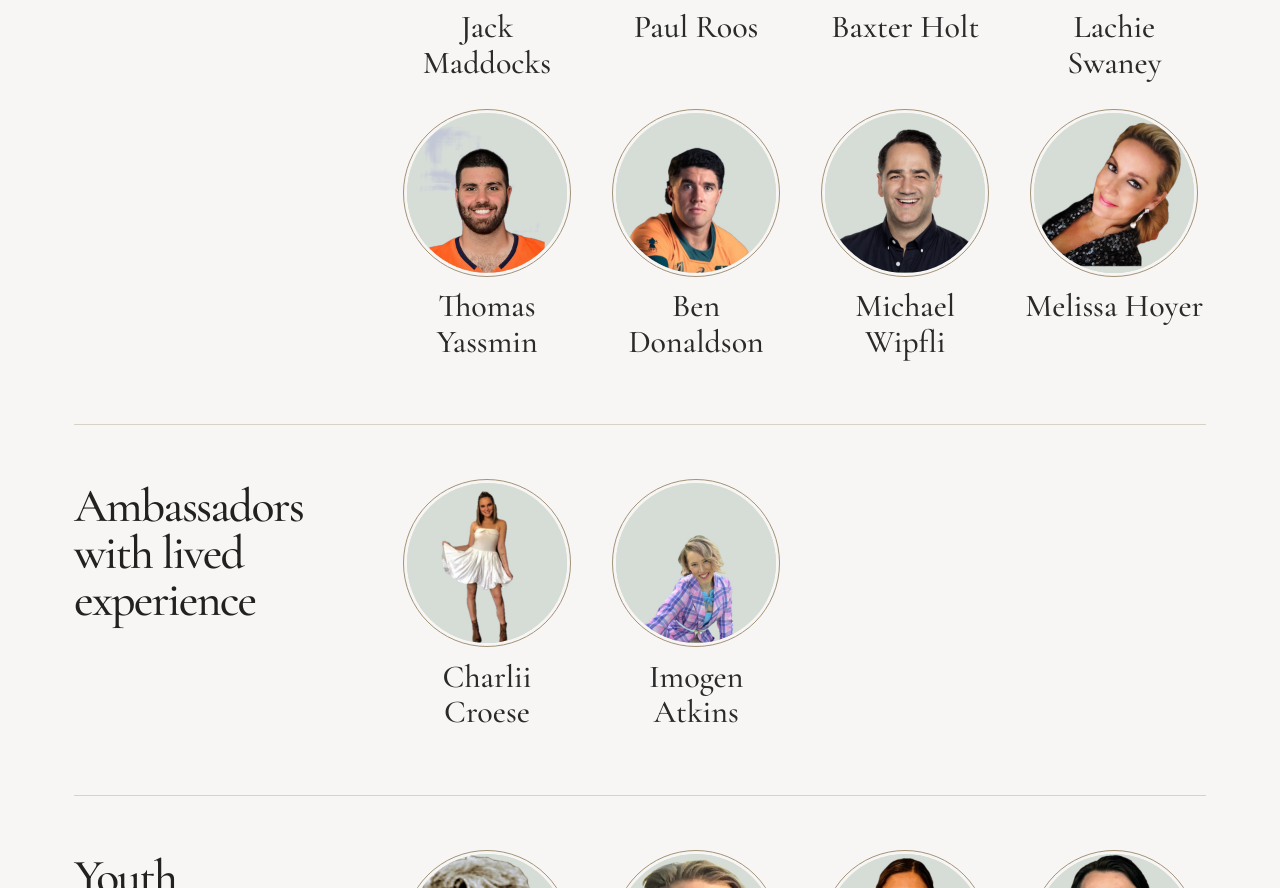
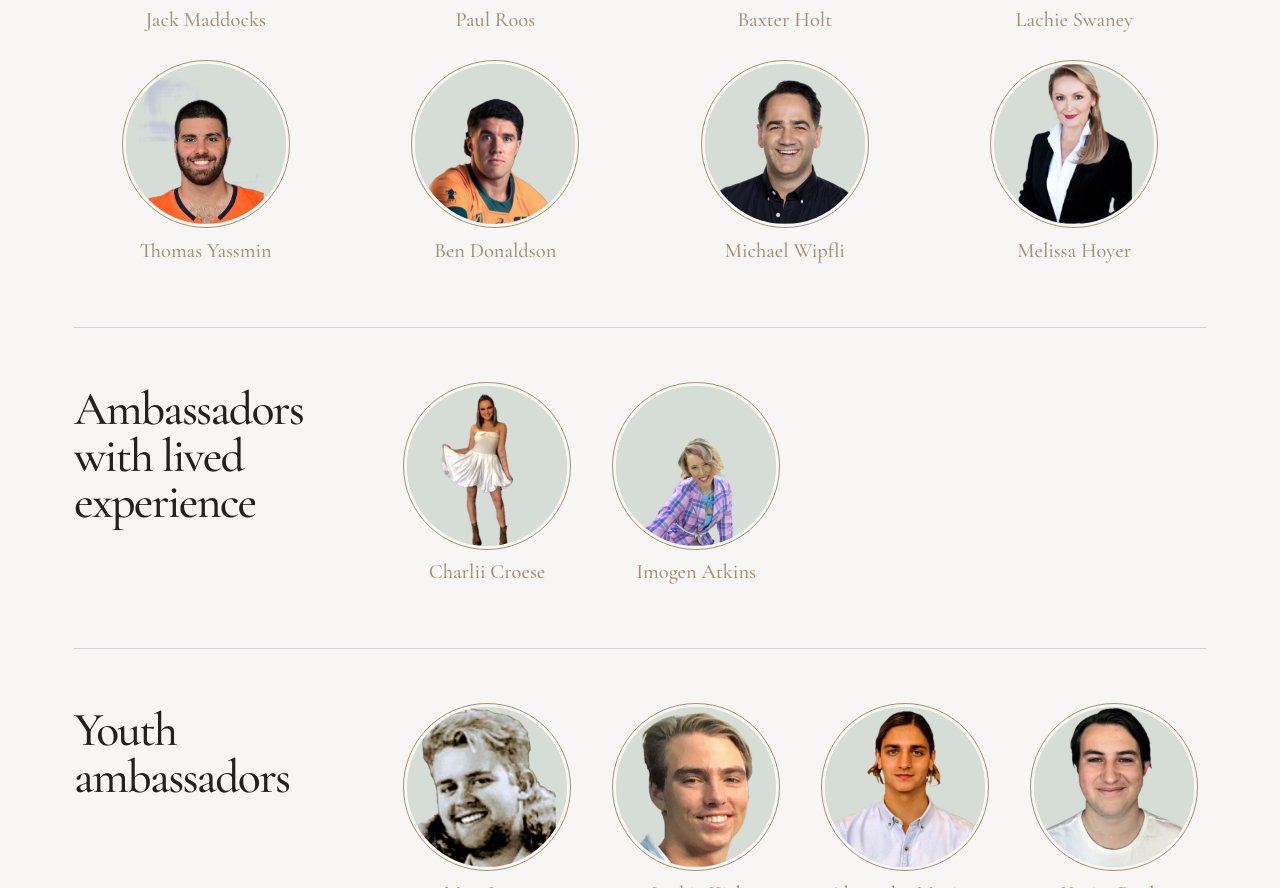
Before and after one commit to sebaroney/crbf-website-preview, a plain HTML site: page ambassadors/index.html in a window 1280 px wide. Shown: the part 659-1547 px from the top of the page. Drawn offline with Linux system fonts and the light colour scheme.

Commit message:
Refine ambassador captions and update Melissa Hoyer’s portrait

```diff
--- a/ambassadors/index.html
+++ b/ambassadors/index.html
@@ -62,8 +62,8 @@
     }
     .portrait-grid figcaption {
       padding: .95rem .15rem .4rem;
-      color: var(--charcoal);
-      font: 500 var(--crbf-card-title-size)/1.12 var(--font-cormorant), Georgia, serif;
+      color: var(--warm-gold);
+      font: 500 clamp(1.08rem, 1.6vw, 1.42rem)/1.12 var(--font-cormorant), Georgia, serif;
       overflow-wrap: anywhere;
     }
     .ambassador-links { margin-top: clamp(22px, 4vw, 42px); }
@@ -76,6 +76,7 @@
         grid-template-columns: minmax(0, 1fr) minmax(0, 3fr);
         gap: clamp(20px, 4vw, 54px);
       }
+      .ambassador-primary { display: block; }
       .ambassador-group h2 { margin-bottom: 0; }
       .portrait-grid figure { flex-basis: calc((100% - 3 * var(--portrait-gap)) / 4); }
     }
@@ -88,15 +89,13 @@
     <div>
       <h1 id="ambassador-heading">Meet our Ambassadors</h1>
       <nav class="ambassador-nav" aria-label="Ambassador groups">
-        <a href="#ambassadors-0">Foundation ambassadors</a>
         <a href="#ambassadors-1">Ambassadors with lived experience</a>
         <a href="#ambassadors-2">Youth ambassadors</a>
       </nav>
     </div>
   </section>
   <div class="content-section ambassador-content">
-    <section class="ambassador-group" aria-labelledby="ambassadors-0">
-      <h2 id="ambassadors-0">Foundation ambassadors</h2>
+    <section class="ambassador-group ambassador-primary" aria-label="Foundation ambassadors">
       <div class="portrait-grid">
         <figure><img src="/crbf-website-preview/images/ambassadors/jack-maddocks.jpg" alt="" width="176" height="176" loading="lazy" decoding="async"><figcaption>Jack Maddocks</figcaption></figure>
         <figure><img src="/crbf-website-preview/images/ambassadors/paul-roos.jpg" alt="" width="176" height="176" loading="lazy" decoding="async"><figcaption>Paul Roos</figcaption></figure>
@@ -105,7 +104,7 @@
         <figure><img src="/crbf-website-preview/images/ambassadors/thomas-yassmin.jpg" alt="" width="176" height="176" loading="lazy" decoding="async"><figcaption>Thomas Yassmin</figcaption></figure>
         <figure><img src="/crbf-website-preview/images/ambassadors/ben-donaldson.jpg" alt="" width="176" height="176" loading="lazy" decoding="async"><figcaption>Ben Donaldson</figcaption></figure>
         <figure><img src="/crbf-website-preview/images/ambassadors/michael-wipfli.jpg" alt="" width="176" height="176" loading="lazy" decoding="async"><figcaption>Michael Wipfli</figcaption></figure>
-        <figure><img src="/crbf-website-preview/images/ambassadors/melissa-hoyer.jpg" alt="" width="176" height="176" loading="lazy" decoding="async"><figcaption>Melissa Hoyer</figcaption></figure>
+        <figure><img src="/crbf-website-preview/images/ambassadors/melissa-hoyer-headshot.jpg" alt="" width="176" height="176" loading="lazy" decoding="async"><figcaption>Melissa Hoyer</figcaption></figure>
       </div>
     </section>
     <section class="ambassador-group" aria-labelledby="ambassadors-1">
```
Also changed, not shown: images/ambassadors/melissa-hoyer-headshot.jpg (added).
